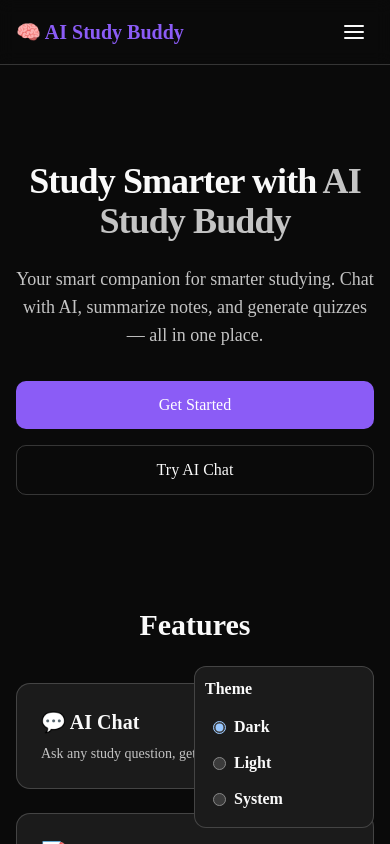
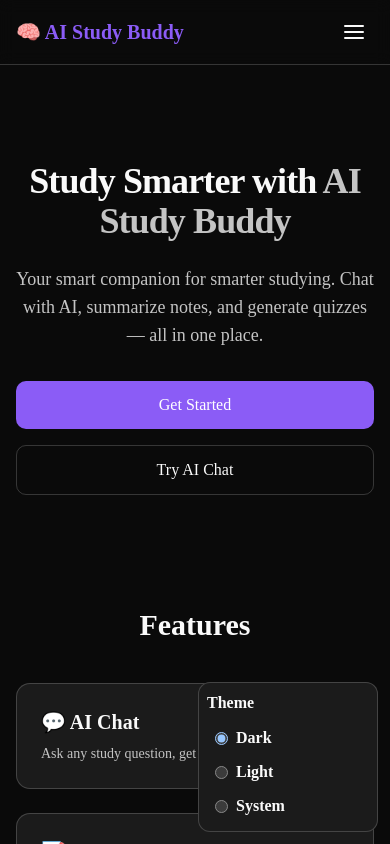
Before and after one commit to WAIZAHMAD324/ai-capstone-setup, a Next.js app: page / in a window 390 px wide. Shown: the top 844 px of the page. Built offline with nearby package versions, Linux system fonts and the light colour scheme.

Commit message:
chore: make theme switcher responsive

```diff
--- a/components/ThemeSwitcher.tsx
+++ b/components/ThemeSwitcher.tsx
@@ -26,7 +26,6 @@ function readStoredTheme(): ThemeMode | null {
 export function ThemeSwitcher() {
   const [mode, setMode] = React.useState<ThemeMode>("dark");
 
-  // initial load: default dark (if nothing stored)
   React.useEffect(() => {
     const stored = readStoredTheme();
     const initial: ThemeMode = stored ?? "dark";
@@ -47,19 +46,20 @@ export function ThemeSwitcher() {
       aria-label="Theme switcher"
       style={{
         position: "fixed",
-        right: 16,
-        bottom: 16,
+        right: 12,
+        bottom: 12,
         zIndex: 60,
         border: "1px solid var(--border, #333)",
         background: "var(--card, rgba(0,0,0,0.6))",
         color: "var(--foreground, inherit)",
         borderRadius: 12,
-        padding: 10,
+        padding: 8,
         backdropFilter: "blur(8px)",
-        width: 180,
+        width: "min(180px, calc(100vw - 24px))",
+        maxWidth: 180,
       }}
     >
-      <div style={{ fontWeight: 800, marginBottom: 8 }}>Theme</div>
+      <div style={{ fontWeight: 800, marginBottom: 6 }}>Theme</div>
 
       <fieldset style={{ border: 0, padding: 0, margin: 0 }}>
         <legend style={{ position: "absolute", left: -9999 }}>Theme</legend>
@@ -71,7 +71,7 @@ export function ThemeSwitcher() {
               display: "flex",
               alignItems: "center",
               gap: 8,
-              padding: "6px 8px",
+              padding: "5px 8px",
               borderRadius: 10,
               cursor: "pointer",
               userSelect: "none",
```
